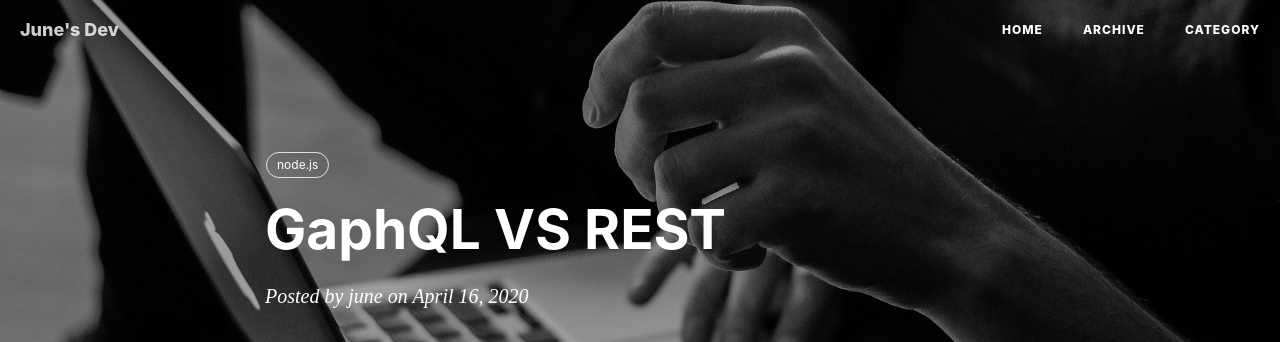
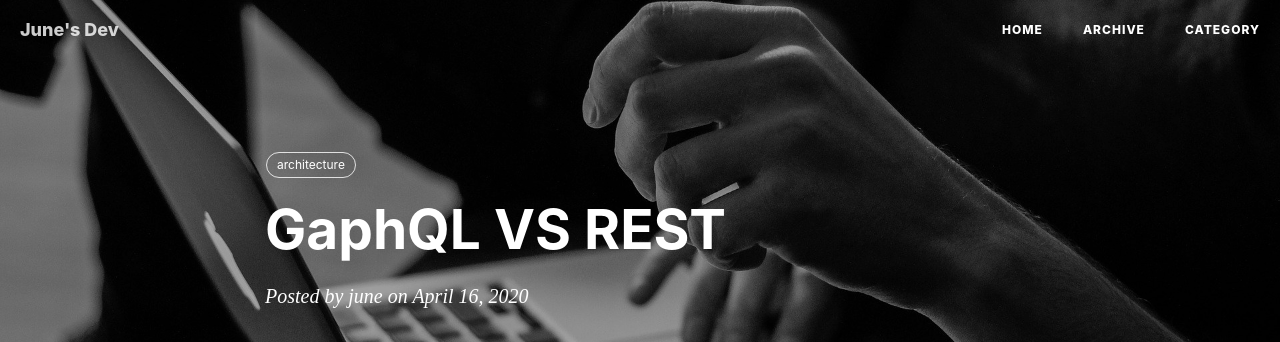
Before and after one commit to june2/june2.github.io, a Jekyll site: the page built from _posts/ARCHITECTURE/2020-04-16-GraphQL-vs-REST.md, in a window 1280 px wide and 900 px high. Shown: the top 342 px of the window. Built offline with Jekyll 4.4.1, drawn with Linux system fonts in a browser that asks for light colours; nearby versions of some CDN libraries; comment, search, counter and statistics services are not loaded.

Commit message:
new post

```diff
--- a/_posts/ARCHITECTURE/2020-04-16-GraphQL-vs-REST.md
+++ b/_posts/ARCHITECTURE/2020-04-16-GraphQL-vs-REST.md
@@ -9,7 +9,7 @@ header-mask: 0.3
 catalog:    true
 categories: ARCHITECTURE
 tags:
-  - node.js
+  - architecture
 ---
 
 ## GaphQL VS REST
```
